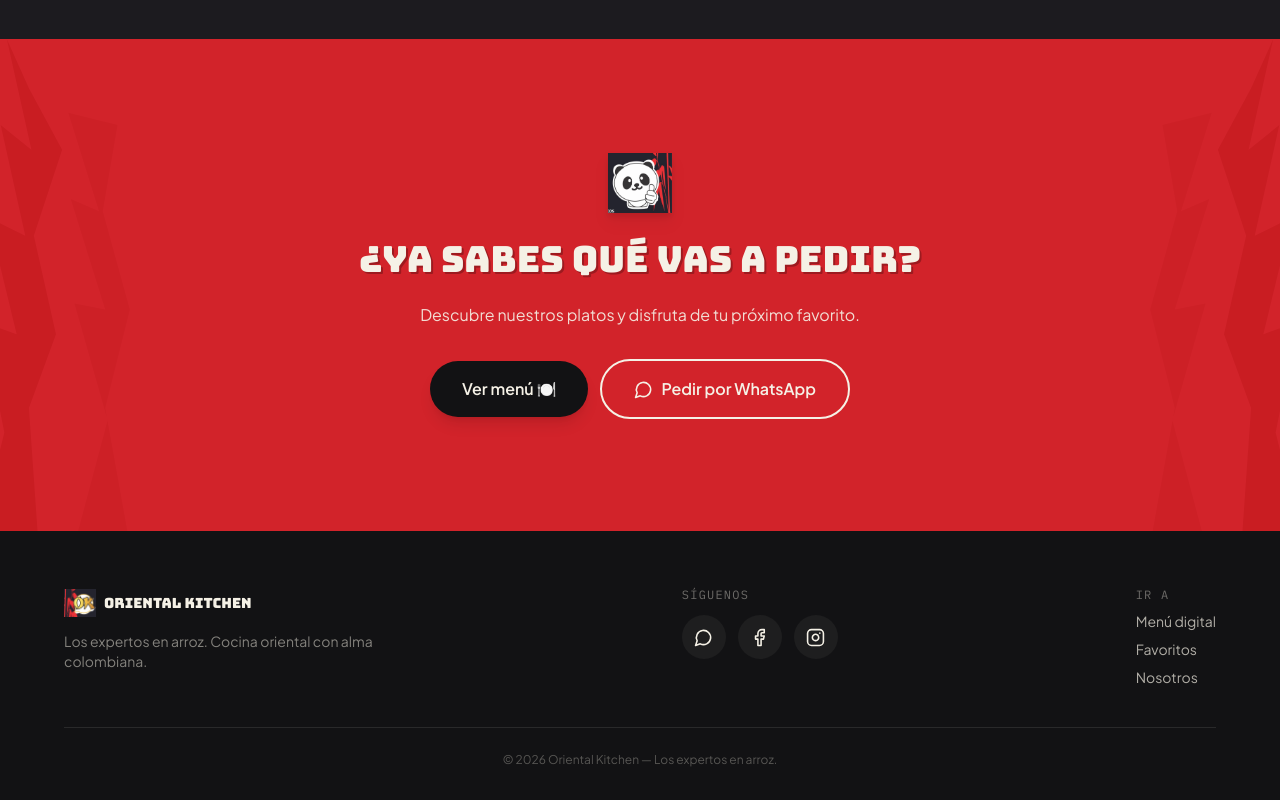
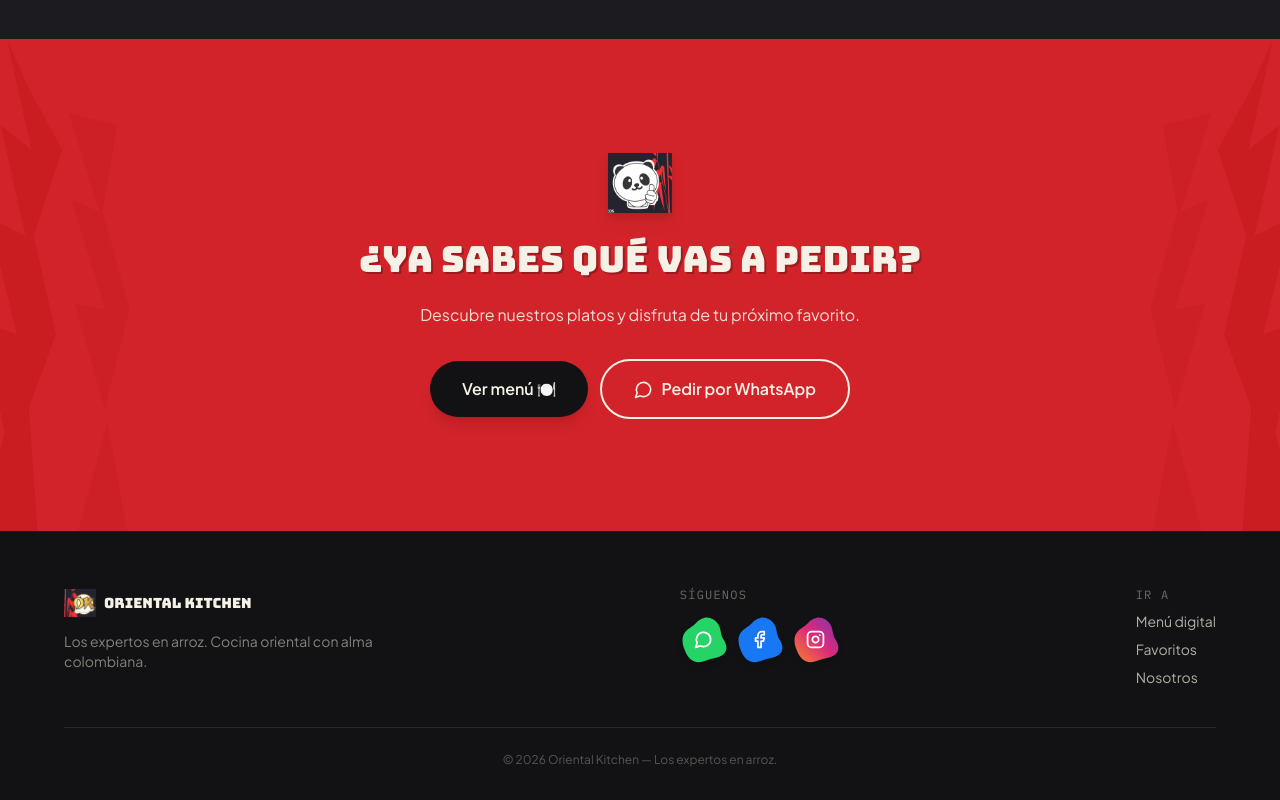
Before and after one commit to INGJohnTorres/OrientalKitchen, a Next.js app in the folder frontend/: page / in a window 1280 px wide. Shown: the part 3807-4607 px from the top of the page. Built offline with nearby package versions, Linux system fonts and the light colour scheme; no server answers.

Commit message:
Nueva pagina principal con favoritos, categorias, galeria y redes sociales

```diff
--- a/frontend/components/site/Footer.tsx
+++ b/frontend/components/site/Footer.tsx
@@ -2,6 +2,7 @@
 import Link from "next/link";
 import { Facebook, Instagram, MessageCircle } from "lucide-react";
 import { redes } from "@/lib/social";
+import SocialBadge from "./SocialBadge";
 
 export default function Footer() {
   const año = new Date().getFullYear();
@@ -23,33 +24,48 @@
 
         <div className="flex flex-col items-center gap-3 sm:items-start">
           <span className="font-mono text-xs uppercase tracking-widest text-cream/40">Síguenos</span>
-          <div className="flex gap-3">
+          <div className="flex gap-2">
             <a
               href={redes.whatsapp()}
               target="_blank"
               rel="noopener noreferrer"
               aria-label="Escríbenos por WhatsApp"
-              className="grid h-11 w-11 place-items-center rounded-full bg-cream/5 text-cream transition hover:-translate-y-1 hover:bg-olive"
+              className="group"
             >
-              <MessageCircle size={19} />
+              <SocialBadge claseColor="text-[#25D366]">
+                <MessageCircle size={19} strokeWidth={2.2} />
+              </SocialBadge>
             </a>
             <a
               href={redes.facebook}
               target="_blank"
               rel="noopener noreferrer"
               aria-label="Síguenos en Facebook"
-              className="grid h-11 w-11 place-items-center rounded-full bg-cream/5 text-cream transition hover:-translate-y-1 hover:bg-[#1877F2]"
+              className="group"
             >
-              <Facebook size={19} />
+              <SocialBadge claseColor="text-[#1877F2]">
+                <Facebook size={19} strokeWidth={2.2} />
+              </SocialBadge>
             </a>
             <a
               href={redes.instagram}
               target="_blank"
               rel="noopener noreferrer"
               aria-label="Síguenos en Instagram"
-              className="grid h-11 w-11 place-items-center rounded-full bg-cream/5 text-cream transition hover:-translate-y-1 hover:bg-gradient-to-br hover:from-[#F58529] hover:via-[#DD2A7B] hover:to-[#8134AF]"
+              className="group"
             >
-              <Instagram size={19} />
+              <svg width="0" height="0">
+                <defs>
+                  <linearGradient id="ig-gradiente" x1="0%" y1="100%" x2="100%" y2="0%">
+                    <stop offset="0%" stopColor="#F58529" />
+                    <stop offset="50%" stopColor="#DD2A7B" />
+                    <stop offset="100%" stopColor="#8134AF" />
+                  </linearGradient>
+                </defs>
+              </svg>
+              <SocialBadge gradienteId="ig-gradiente">
+                <Instagram size={19} strokeWidth={2.2} />
+              </SocialBadge>
             </a>
           </div>
         </div>
--- /dev/null
+++ b/frontend/components/site/SocialBadge.tsx
@@ -0,0 +1,35 @@
+import { ReactNode } from "react";
+
+/**
+ * Insignia estilo "salpicón de acuarela" para los íconos de redes sociales —
+ * inspirada en el look que pediste (mancha de color con el ícono blanco
+ * encima), dibujada desde cero como forma orgánica propia en SVG, no
+ * calcada de ninguna imagen de stock.
+ */
+export default function SocialBadge({
+  children,
+  claseColor,
+  gradienteId,
+}: {
+  children: ReactNode;
+  /** Color de relleno sólido (ignorado si se pasa gradienteId). */
+  claseColor?: string;
+  /** Id de un <linearGradient> ya definido en <defs> para usar como relleno. */
+  gradienteId?: string;
+}) {
+  return (
+    <div className="relative grid h-12 w-12 place-items-center transition duration-300 group-hover:scale-110">
+      <svg viewBox="0 0 100 100" className="absolute inset-0 h-full w-full drop-shadow-md">
+        <path
+          d="M50 6c12 -3 24 4 30 14 6 10 4 21 10 30 6 9 10 20 3 29
+             -7 9 -20 10 -31 13 -11 3 -21 9 -32 5
+             -11 -4 -17 -15 -21 -26 -4 -11 -6 -23 0 -33
+             6 -10 17 -13 24 -21 5 -6 10 -9 17 -11 Z"
+          fill={gradienteId ? `url(#${gradienteId})` : "currentColor"}
+          className={claseColor}
+        />
+      </svg>
+      <span className="relative z-10 text-white">{children}</span>
+    </div>
+  );
+}
```
